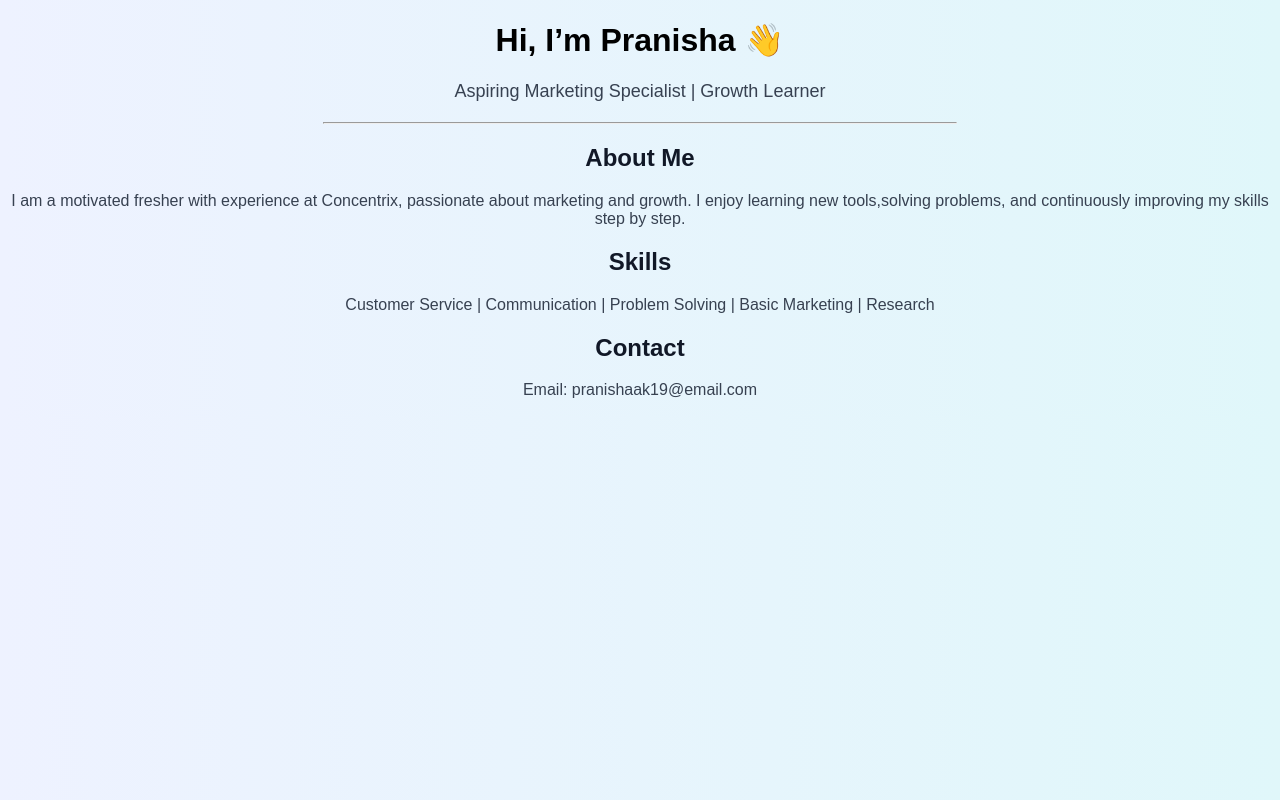
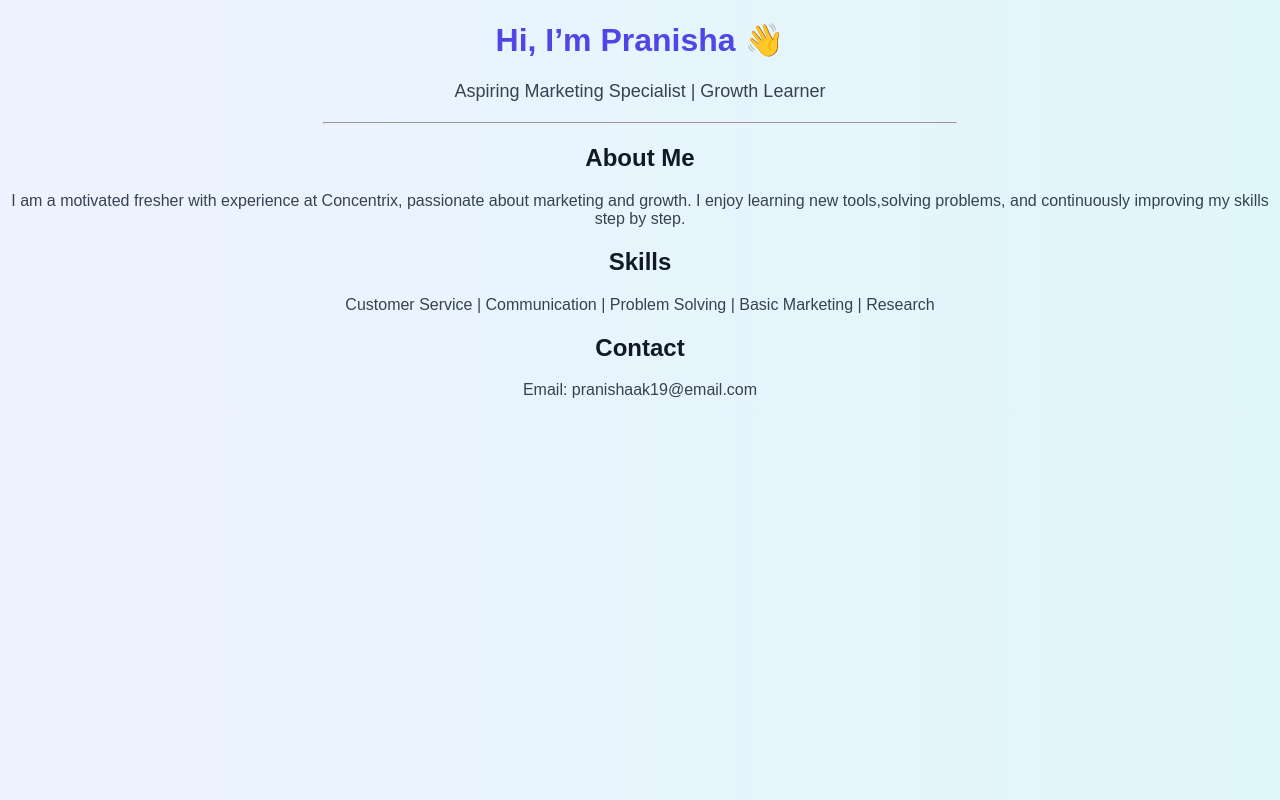
Before and after one commit to pranishaak19-del/portfolio-project, a plain HTML site: page index.html in a window 1280 px wide. Drawn offline with Linux system fonts and the light colour scheme.

Commit message:
Update index.html

```diff
--- a/index.html
+++ b/index.html
@@ -5,10 +5,8 @@
     <style>
 body {
     font-family: Arial, sans-serif;
-    background: linear-gradient( to right, #eef2ff, #e0f7fa);
+    background: linear-gradient(to right, #eef2ff, #e0f7fa);
   text-align: center;
-} #f9fafb;
-    text-align: center;
 }
 
 h1 {
```
